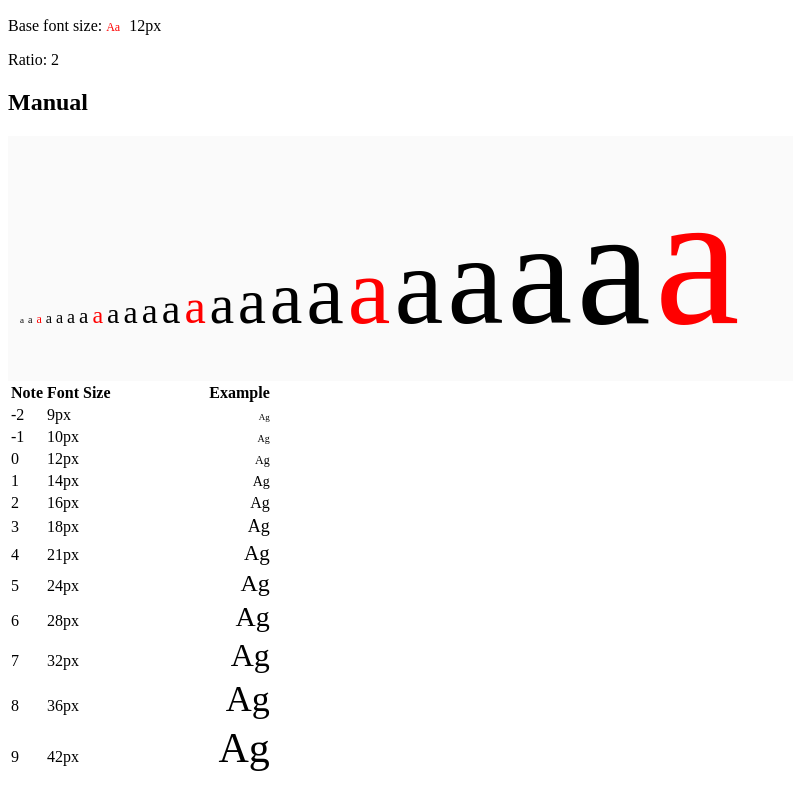
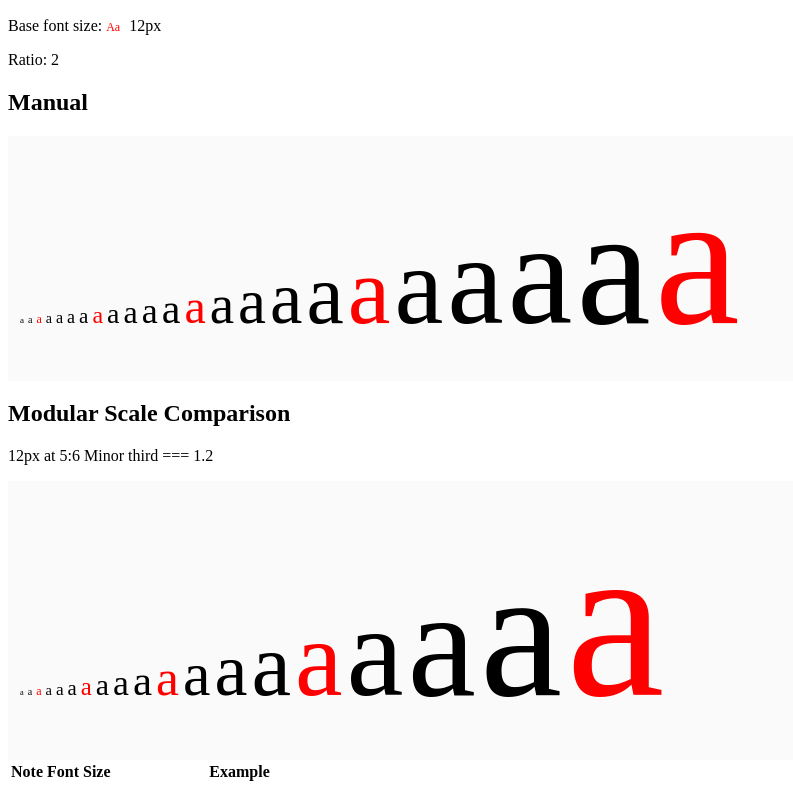
Before and after one commit to Alex-Blackman/typographic-scale-function, a plain HTML site: page index.html in a window 1280 px wide. Shown: the part 97-883 px from the top of the page, without its empty margins (0-793 px from the left). Drawn offline with Linux system fonts and the light colour scheme.

Commit message:
Convert px to rem to make result more flexible also comparison with single-stranded modular scale

```diff
--- a/index.html
+++ b/index.html
@@ -42,6 +42,29 @@
 			<span style="font-size: 146px;">a</span>
 			<span style="font-size: 167px;">a</span>
 			<span style="font-size: 192px; color: red;">a</span>
+		</div>
+		<h2>Modular Scale Comparison</h2>
+		<p>12px at 5:6 Minor third === 1.2</p>
+		<div class="bg-light">
+			<span style="font-size: 8.33px;">a</span>
+			<span style="font-size: 10px;">a</span>
+			<span style="font-size: 12px; color: red;">a</span>
+			<span style="font-size: 14.4px;">a</span>
+			<span style="font-size: 17.28px;">a</span>
+			<span style="font-size: 20.736px;">a</span>
+			<span style="font-size: 24.883px; color: red;">a</span>
+			<span style="font-size: 29.86px;">a</span>
+			<span style="font-size: 35.832px;">a</span>
+			<span style="font-size: 42.998px;">a</span>
+			<span style="font-size: 51.598px; color: red;">a</span>
+			<span style="font-size: 61.917px;">a</span>
+			<span style="font-size: 74.301px;">a</span>
+			<span style="font-size: 89.161px;">a</span>
+			<span style="font-size: 106.993px; color: red;">a</span>
+			<span style="font-size: 128.392px;">a</span>
+			<span style="font-size: 154.07px;">a</span>
+			<span style="font-size: 184.884px;">a</span>
+			<span style="font-size: 221.861px; color: red;">a</span>
 		</div>
 		<div>
 			<table>
@@ -239,7 +262,7 @@
 	-->
 
 		<h2>Generic Note Class and Functions</h2>
-		<div class="bg-light">
+		<!--<div class="bg-light">
 			<span class="note-5  js-font-size">a</span>
 			<span class="note-4  js-font-size">a</span>
 			<span class="note-3  js-font-size">a</span>
@@ -272,6 +295,7 @@
 			<span class="note+24  js-font-size">a</span>
 			<span class="note+25  js-font-size">a</span>
 		</div>
+	-->
 
 		<!--
 		<div>
@@ -483,6 +507,7 @@
 
 	for (i = 0; i < elem.length; ++i) {
 		var theCSSprop = window.getComputedStyle(elem[i],null).getPropertyValue("font-size");
+		console.log(theCSSprop);
 		result[i].innerHTML = theCSSprop;
 	}
 
--- /dev/null
+++ b/sass/_convert-to-rem.scss
@@ -0,0 +1,9 @@
+// Convert to REM
+//
+// Passing in a font-size other than px has unintended results
+// http://www.stubbornella.org/content/2013/07/01/easy-peasy-rem-conversion-with-sass/
+
+@function px-to-rem($note){
+	$remSize: $note / 16px;
+	@return #{$remSize}rem;
+}
--- a/sass/_function.scss
+++ b/sass/_function.scss
@@ -10,5 +10,6 @@ f~n = f0 * (2 ^ 1/5) ^ n
 */
 
 @function pentatonic-scale($note, $base-font-size){
-  @return round($base-font-size * pow(pow($ratio, $scale), $note));
+	$pxSize: round($base-font-size * pow(pow($ratio, $scale), $note));
+	@return px-to-rem($pxSize);
 }
--- a/sass/_variable.scss
+++ b/sass/_variable.scss
@@ -24,7 +24,6 @@ $octatonic: 1/8;
 $red: red;
 
 // Settings for functions
-// REMs cuases problems?
 
 $base-font-size: 12px !default;
 $ratio: $octave !default;
--- a/sass/stylesheet.scss
+++ b/sass/stylesheet.scss
@@ -4,9 +4,10 @@
 // Setting
 @import "_variable";
 @import "_mixin";
-@import "_function";
+@import "_function"; // the modular scale
 @import "_power";
 @import "_shorthand";
+@import "_convert-to-rem";
 
 // Component
 @import "_font-size-mixin";
```
Also changed, not shown: css/stylesheet.css, 2 other files.
